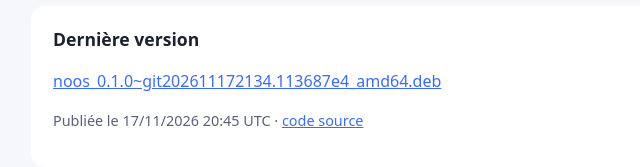
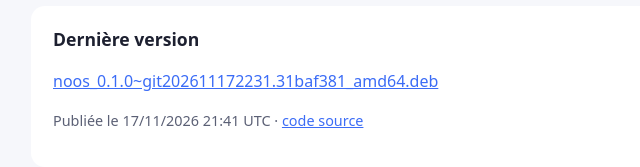
Before and after one commit to Chomiam/noos-de, a plain HTML site: page index.html in a window 1280 px wide. Shown: the part 579-746 px from the top of the page, 229-869 px from the left. Drawn offline with Linux system fonts and the light colour scheme.

Commit message:
Dépôt APT : noos_0.1.0~git202611172231.31baf381_amd64.deb

```diff
--- a/index.html
+++ b/index.html
@@ -43,8 +43,8 @@ sudo apt install noos</pre>
 
   <section>
     <h2>Dernière version</h2>
-    <p><a href="pool/main/n/noos/noos_0.1.0~git202611172134.113687e4_amd64.deb">noos_0.1.0~git202611172134.113687e4_amd64.deb</a></p>
-    <p class="muted">Publiée le 17/11/2026 20:45 UTC · <a href="https://github.com/Chomiam/noos-de">code source</a></p>
+    <p><a href="pool/main/n/noos/noos_0.1.0~git202611172231.31baf381_amd64.deb">noos_0.1.0~git202611172231.31baf381_amd64.deb</a></p>
+    <p class="muted">Publiée le 17/11/2026 21:41 UTC · <a href="https://github.com/Chomiam/noos-de">code source</a></p>
   </section>
 </main>
 </body>
```
Also changed, not shown: 9 other files.
